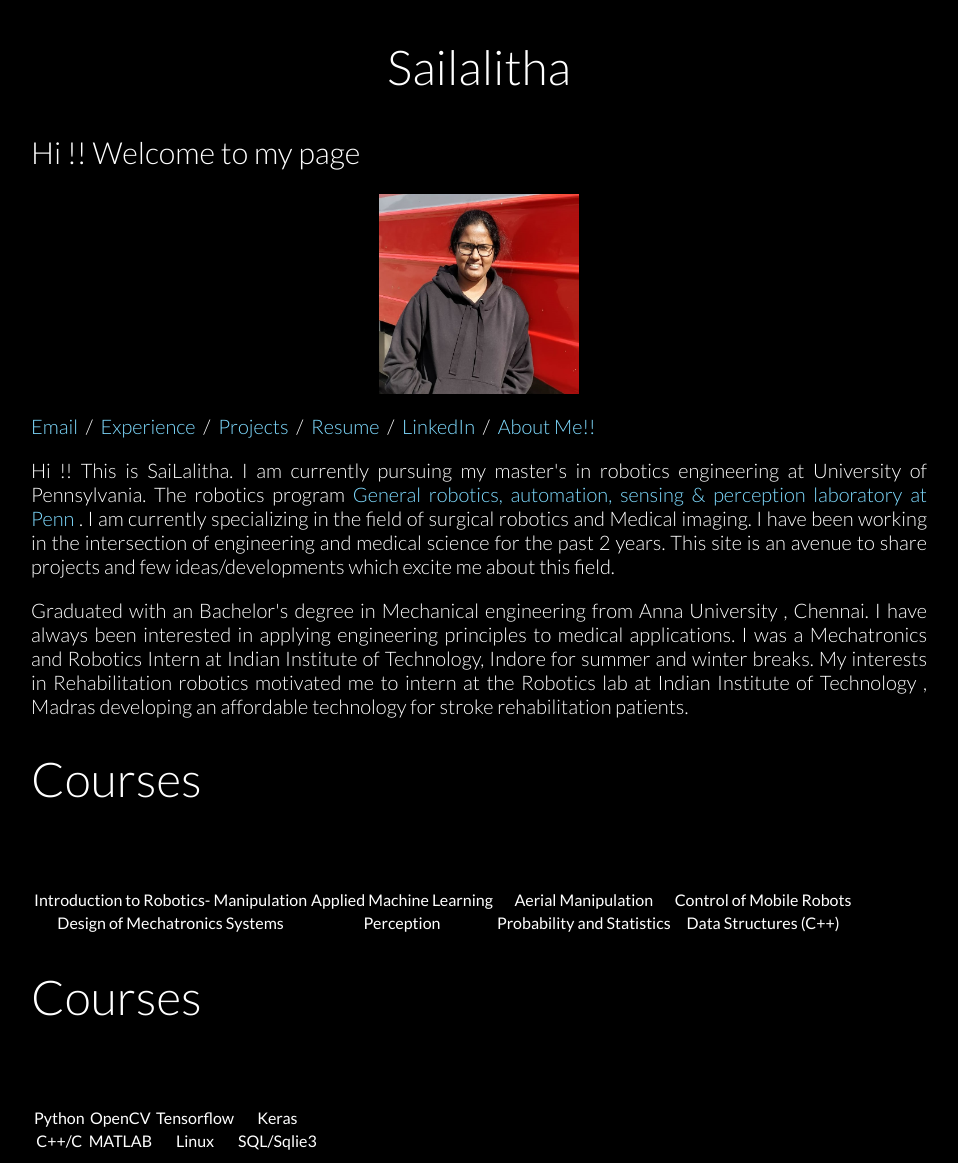
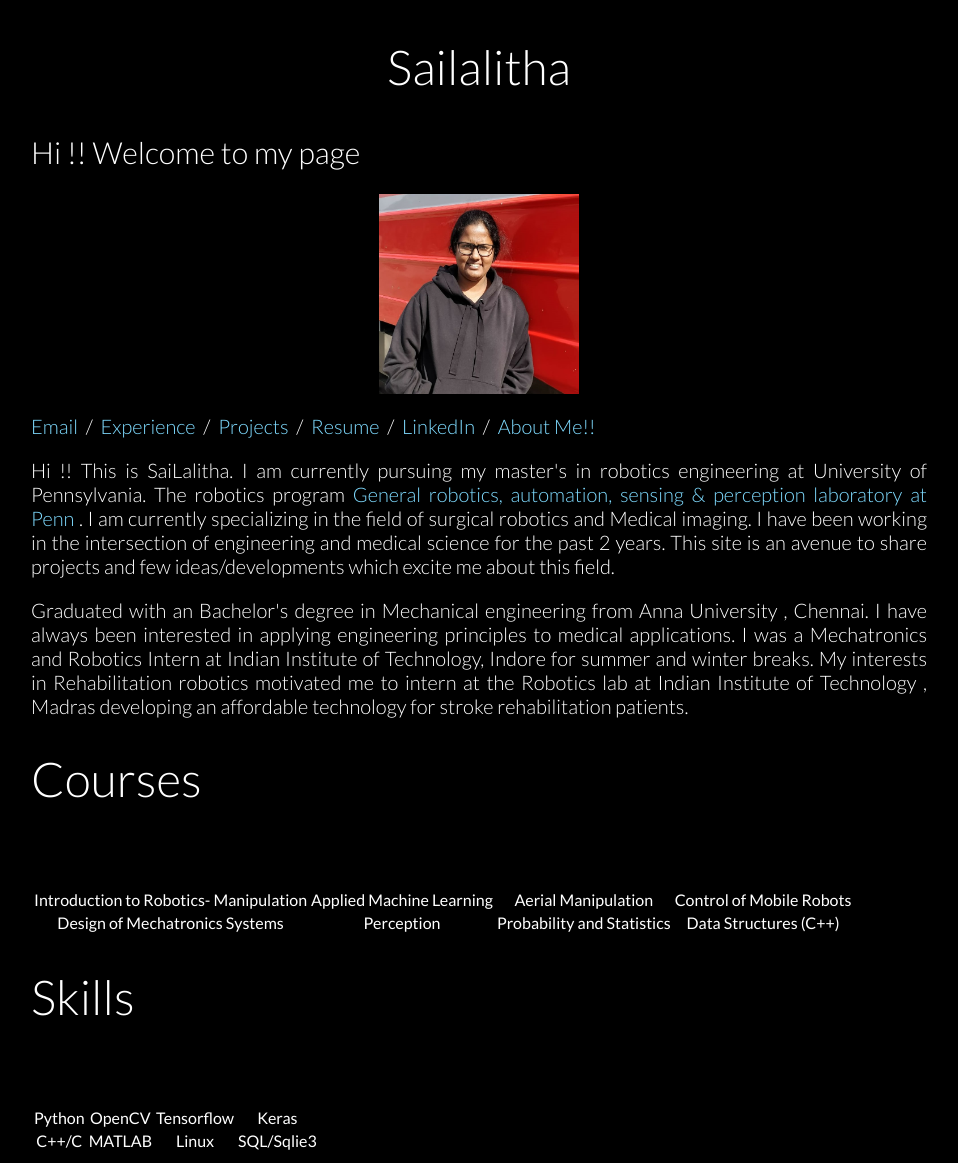
Before and after one commit to sailalitha96/sailalitha96.github.io, a Jekyll site: the page index.html, which Jekyll copies as it is, in a window 1280 px wide. Shown: the whole page, without its empty margins (161-1119 px from the left). Built offline with Jekyll 4.4.1, drawn with Linux system fonts in a browser that asks for light colours; nearby versions of some CDN libraries.

Commit message:
Update index.html

```diff
--- a/index.html
+++ b/index.html
@@ -35,12 +35,8 @@
 
 
 <div class="row">
-
-
 <h1 id="courses">Courses</h1>
-
 <p><br></p>
-
 <table>
 <thead>
 <tr>
@@ -50,7 +46,6 @@
 <th align="center"></th>
 </tr>
 </thead>
-
 <tbody>
 <tr>
 <td align="center">Introduction to Robotics- Manipulation</td>
@@ -78,13 +73,10 @@
   </div>
 
 </div>
+
 <div class="row">
-
-
-<h1 id="courses">Courses</h1>
-
+<h1 id="courses">Skills</h1>
 <p><br></p>
-
 <table>
 <thead>
 <tr>
@@ -110,21 +102,15 @@
 <td align="center">SQL/Sqlie3</td>
 </tr>
 
-<!-- <tr>
-<td align="center">Biostatistics</td>
-<td align="center">Data Structures and Algorithms (Python)</td>
-<td align="center">Analytics Edge</td>
-<td align="center">Practical Predictive Analytics</td>
-</tr> -->
 </tbody>
 </table>
 
   </div>
 
-	</div>
+</div>
 
 
 
-	</body>
+</body>
 
 </html>
```
